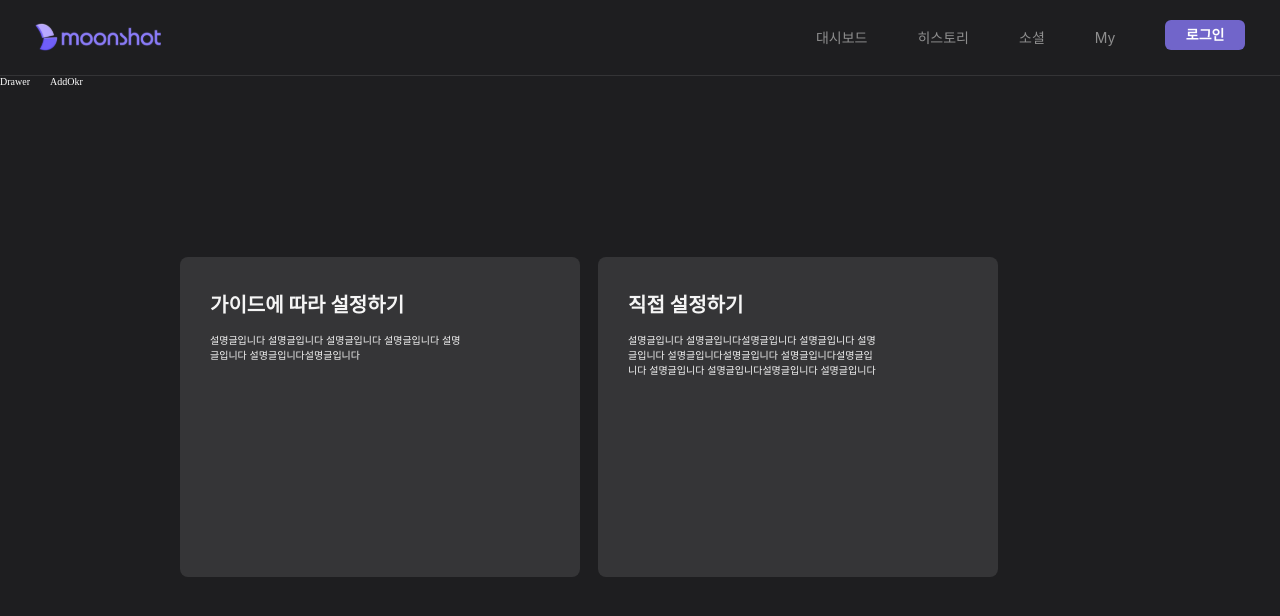
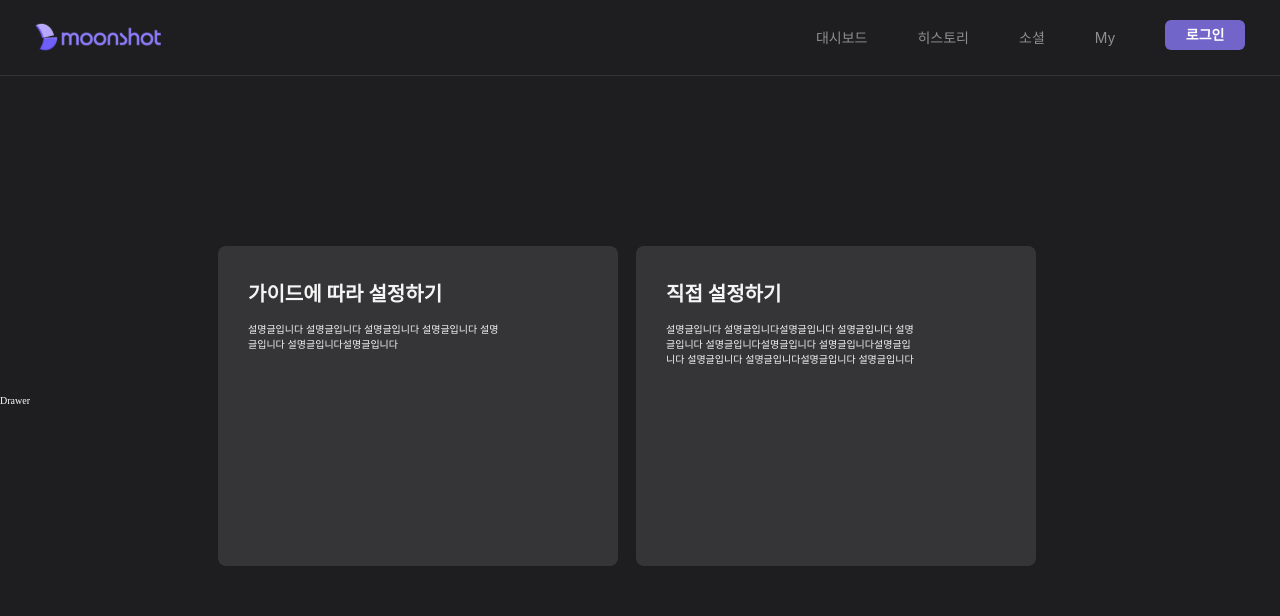
Before and after one commit to MOONSHOT-Team/MOONSHOT-CLIENT, a React (Vite) app: page /add-okr in a window 1280 px wide. Shown: the top 616 px of the page. Built offline with nearby package versions, Linux system fonts and the light colour scheme; a web font is replaced by a local one; what emotion-normalize would draw is missing.

Commit message:
fix: 코드리뷰 반영

```diff
--- a/src/AddOkr/components/selectMethod/methodBtn.tsx
+++ b/src/AddOkr/components/selectMethod/SelectMethodBtn.tsx
@@ -7,7 +7,12 @@ interface IMethodBtnProps {
   isClicked?: boolean;
 }
 
-const MethodBtn = ({ title, description, isClicked, handleClickMethodBtn }: IMethodBtnProps) => {
+const SelectMethodBtn = ({
+  title,
+  description,
+  isClicked,
+  handleClickMethodBtn,
+}: IMethodBtnProps) => {
   return (
     <StMethodBtn id={title} type="button" $isClicked={isClicked} onClick={handleClickMethodBtn}>
       <StMethodBtnTitle>{title}</StMethodBtnTitle>
@@ -16,7 +21,7 @@ const MethodBtn = ({ title, description, isClicked, handleClickMethodBtn }: IMet
   );
 };
 
-export default MethodBtn;
+export default SelectMethodBtn;
 
 const StMethodBtn = styled.button<{ $isClicked: boolean | undefined }>`
   display: flex;
@@ -35,8 +40,8 @@ const StMethodBtn = styled.button<{ $isClicked: boolean | undefined }>`
   border-radius: 8px;
 
   &:hover {
-    background-color: ${({ theme }) => theme.colors.transparent_purple};
-    outline: 1px solid ${({ theme }) => theme.colors.main_darkpurple};
+    background-color: ${({ theme, $isClicked }) => !$isClicked && theme.colors.gray_500};
+    outline: none;
   }
 `;
 
--- a/src/AddOkr/components/step/SelectMethod.tsx
+++ b/src/AddOkr/components/step/SelectMethod.tsx
@@ -1,8 +1,9 @@
+import Drawer from '@components/layout/Drawer';
 import { css } from '@emotion/react';
 import React, { useState } from 'react';
 
 import { SELECT_METHOD_OPTIONS } from '../../constants/SELECT_METHOD_OPTIONS';
-import MethodBtn from '../selectMethod/methodBtn';
+import SelectMethodBtn from '../selectMethod/SelectMethodBtn';
 
 const SelectMethod = () => {
   const [selectedMethod, setSelectedMethod] = useState('');
@@ -13,10 +14,12 @@ const SelectMethod = () => {
   };
 
   return (
+    <>
+      <Drawer />
       <section css={SelectMethodContainer}>
         {SELECT_METHOD_OPTIONS.map(({ title, description }) => {
           return (
-          <MethodBtn
+            <SelectMethodBtn
               key={title}
               title={title}
               description={description}
@@ -26,6 +29,7 @@ const SelectMethod = () => {
           );
         })}
       </section>
+    </>
   );
 };
 
@@ -34,6 +38,7 @@ export default SelectMethod;
 const SelectMethodContainer = css`
   display: flex;
   gap: 1.8rem;
+  justify-content: center;
   width: 100%;
   height: 100%;
   padding: 17rem 18.6rem 20.2rem 13rem;
--- a/src/AddOkr/index.tsx
+++ b/src/AddOkr/index.tsx
@@ -1,13 +1,22 @@
+import { css } from '@emotion/react';
+
 import SelectMethod from './components/step/SelectMethod';
 
 const AddOkr = () => {
   return (
-    <div>
-      AddOkr
+    <section css={AddOkrContainer}>
       {/* step1 */}
       <SelectMethod />
-    </div>
+    </section>
   );
 };
 
 export default AddOkr;
+
+const AddOkrContainer = css`
+  display: flex;
+  align-items: center;
+  justify-content: center;
+  width: 100vw;
+  height: 100%;
+`;
--- a/src/Router.tsx
+++ b/src/Router.tsx
@@ -1,5 +1,4 @@
 import Error from '@components/Error';
-import Drawer from '@components/layout/Drawer';
 import MainLayout from '@components/layout/MainLayout';
 import { createBrowserRouter } from 'react-router-dom';
 
@@ -44,9 +43,7 @@ const router = createBrowserRouter([
     path: '/',
     element: (
       <>
-        <MainLayout>
-          <Drawer />
-        </MainLayout>
+        <MainLayout></MainLayout>
       </>
     ),
     children: [
```
Lines whose indentation alone changed are shown as unchanged.
